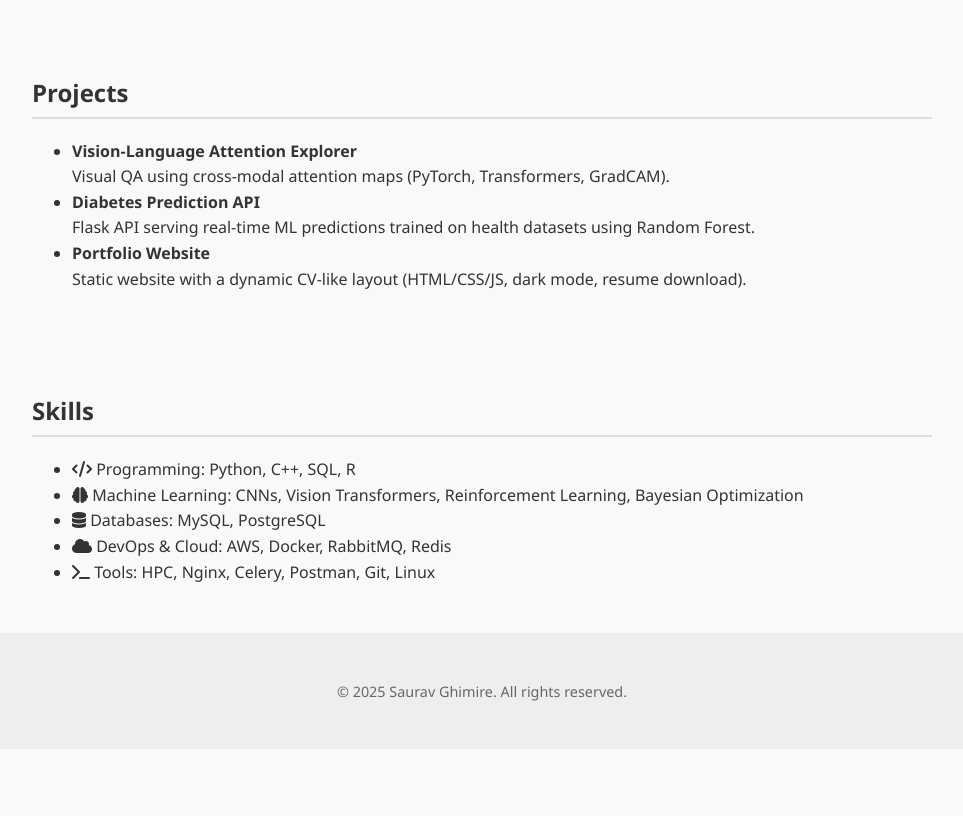
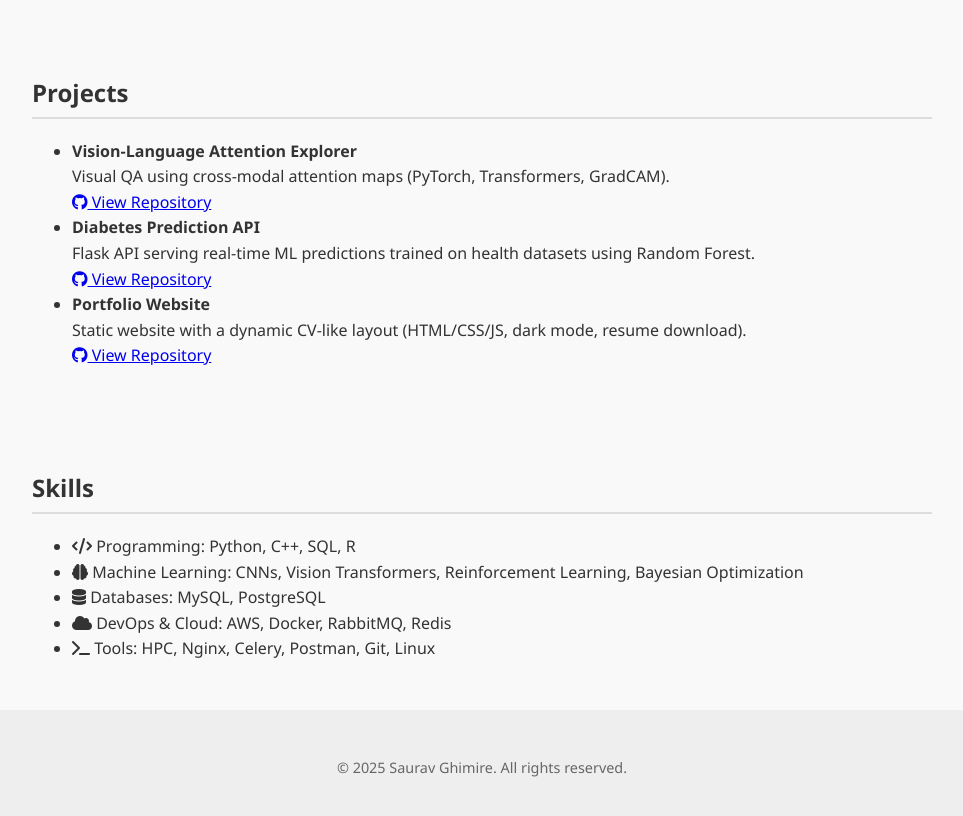
Before and after one commit to SauravGhm/portfolio, a plain HTML site: page index.html in a window 1280 px wide. Shown: the part 1020-1836 px from the top of the page, without its empty margins (158-1121 px from the left). Before the commit the page ends 1769 px from the top, so only its background shows below. Drawn offline with Linux system fonts and the light colour scheme.

Commit message:
added github links

```diff
--- a/index.html
+++ b/index.html
@@ -58,15 +58,24 @@
     <ul>
       <li>
         <strong>Vision-Language Attention Explorer</strong><br/>
-        Visual QA using cross-modal attention maps (PyTorch, Transformers, GradCAM).
+        Visual QA using cross-modal attention maps (PyTorch, Transformers, GradCAM).<br/>
+        <a href="https://github.com/yourusername/vqa-attention-explorer" target="_blank">
+          <i class="fab fa-github"></i> View Repository
+        </a>
       </li>
       <li>
         <strong>Diabetes Prediction API</strong><br/>
-        Flask API serving real-time ML predictions trained on health datasets using Random Forest.
+        Flask API serving real-time ML predictions trained on health datasets using Random Forest.<br/>
+        <a href="https://github.com/yourusername/diabetes-api" target="_blank">
+          <i class="fab fa-github"></i> View Repository
+        </a>
       </li>
       <li>
         <strong>Portfolio Website</strong><br/>
-        Static website with a dynamic CV-like layout (HTML/CSS/JS, dark mode, resume download).
+        Static website with a dynamic CV-like layout (HTML/CSS/JS, dark mode, resume download).<br/>
+        <a href="https://github.com/yourusername/portfolio" target="_blank">
+          <i class="fab fa-github"></i> View Repository
+        </a>
       </li>
     </ul>
   </section>
```
